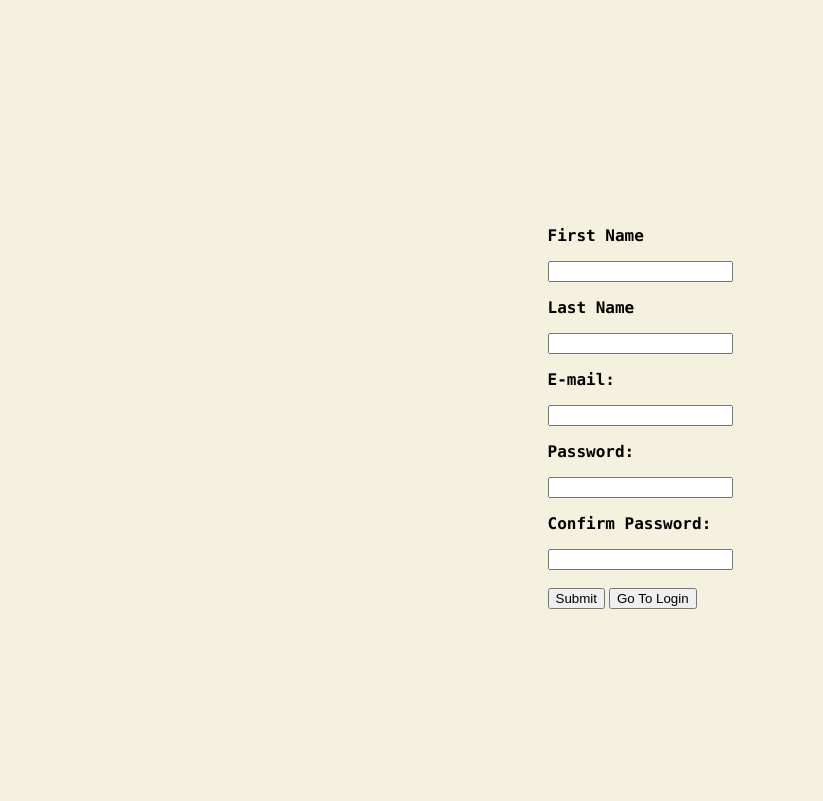
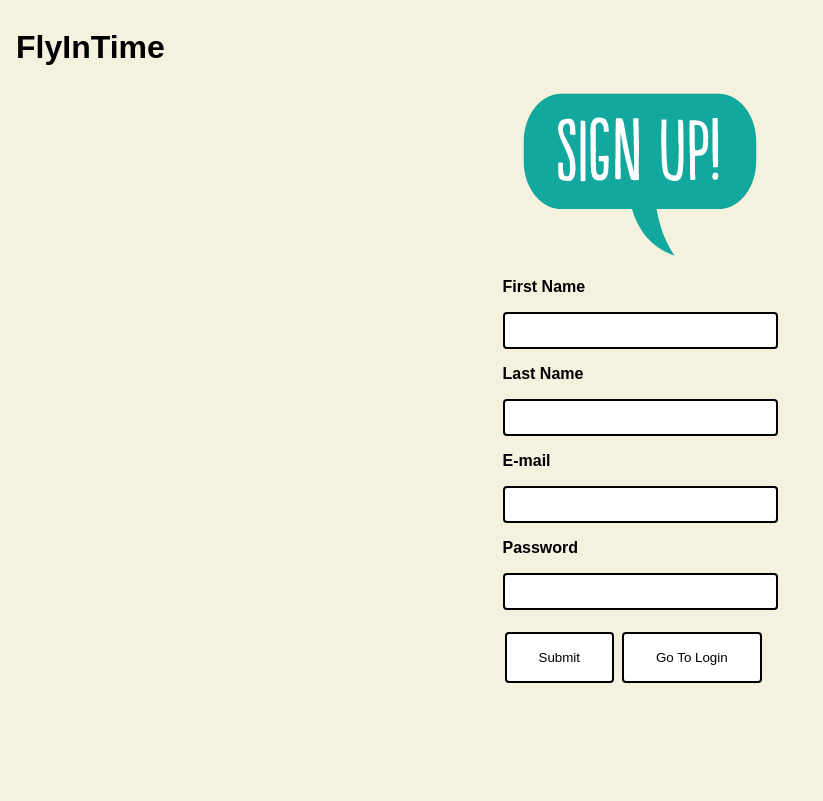
Before and after one commit to MunteanAndra/FlyInTime, a PHP site: page /RegisterPage/register.php in a window 1280 px wide. Shown: the whole page, without its empty margins (0-823 px from the left). After the commit the page ends 683 px from the top, so only its background shows below. Run offline with PHP 8.4, Linux system fonts and the light colour scheme.

Commit message:
Added some extra style for Index,Login and Registration pages, also created Home page and linked login and register features to DataBase

```diff
--- a/RegisterPage/register.php
+++ b/RegisterPage/register.php
@@ -1,10 +1,3 @@
-<?php
-        if(isset($_POST["login"]))
-        {
-            header('Location:../loginpage/login.php');
-        }
-
-    ?>
 <!DOCTYPE html>
 <html>
     <head>
@@ -14,32 +7,63 @@
 
     </head>
     <style>
-        .p1{
-            font-family:"Lucida Console", "Courier New", monospace;
+        .p1, .p2, .p3, .p4, .p5{
+            font-family:'poppins',sans-serif;
         }
-        .p2{
-            font-family:"Lucida Console", "Courier New", monospace;
+        input[type=text] {
+            border: 2px solid;
+            border-radius: 4px;
+            padding: 9px 47px;;
         }
-        .p3{
-            font-family:"Lucida Console", "Courier New", monospace;
+
+        input[type=button], button[type=submit] {
+           background-color: white;
+           padding: 16px 32px;
+           text-decoration: none;
+           margin: 4px 2px;
+           cursor: pointer;
+           border: 2px solid;
+           border-radius: 4px;
         }
-        .p4{
-            font-family:"Lucida Console", "Courier New", monospace;
+
+        .giphy{
+
+            height: auto;
+            width: auto;
         }
-        .p5{
-            font-family:"Lucida Console", "Courier New", monospace;
+
+        body{
+            height: auto;
+            width: auto;
+            margin: 90px;
+            margin-bottom: 100px;
+            display: grid;
+            justify-items: center;
+            background-color: #f4f1deff;
+        }
+
+        h1{
+            font-family: 'poppins',sans-serif;
+            margin-right: 105%;
+            position: absolute;
+            top: 8px;
+            left: 16px;
+        }
+        h1 a{
+            color: black;
+            text-decoration: none;
         }
     </style>
     <body>
     <div class="giphy">
-        <img src= ></img>
+        <img src="../gifs/sign-up-baloon-big.png"></img>
     </div>
-    <form method="POST">
-       <p class="p1"><b>First Name</b></p> <input type="text" name="first name"><br>
-       <p class="p2"><b>Last Name</b></p> <input type="text" name="last name"><br>
-       <p class="p3"><b>E-mail:</b></p> <input type="text" name="email"><br>
-       <p class="p4"><b>Password:</b></p> <input type="text" name="password"><br>
-       <p class="p5"><b>Confirm Password:</b></p> <input type="text" name="confirm password"><br>
+    <form action="registerService.php" method="POST">
+       <h1><a href="../index.php">FlyInTime</a></h1>
+       <p class="p1"><b>First Name</b></p> <input type="text" name="firstname"><br>
+       <p class="p2"><b>Last Name</b></p> <input type="text" name="lastname"><br>
+       <p class="p3"><b>E-mail</b></p> <input type="text" name="email"><br>
+       <p class="p4"><b>Password</b></p> <input type="text" name="password"><br>
        <br>
        <button type="submit" name="confirm">Submit</button>
        <button type="submit" name="login">Go To Login</button>
--- a/styles/registerStyle.css
+++ b/styles/registerStyle.css
@@ -1,12 +1,47 @@
+.p1, .p2, .p3, .p4, .p5{
+    font-family:'poppins',sans-serif;
+}
+input[type=text] {
+    border: 2px solid;
+    border-radius: 4px;
+    padding: 9px 47px;;
+}
+
+input[type=button], button[type=submit] {
+   background-color: white;
+   padding: 16px 32px;
+   text-decoration: none;
+   margin: 4px 2px;
+   cursor: pointer;
+   border: 2px solid;
+   border-radius: 4px;
+}
+
+.giphy{
+
+    height: auto;
+    width: auto;
+}
+
 body{
-    height: 100%;
-    margin:15%;
+    height: auto;
+    width: auto;
+    margin: 90px;
+    margin-bottom: 100px;
     display: grid;
     justify-items: center;
     background-color: #f4f1deff;
-
 }
 
-.giphy{
-    vertical-align: text-top;
+h1{
+    font-family: 'poppins',sans-serif;
+    margin-right: 105%;
+    position: absolute;
+    top: 8px;
+    left: 16px;
 }
+
+h1 a{
+    color: black;
+    text-decoration: none;
+}
```
Also changed, not shown: HomePage/home.php (added, +16 -0 lines), RegisterPage/registerService.php (added, +33 -0 lines), index.php (+39 -6 lines), loginpage/login.php (+35 -15 lines), loginpage/loginService.php (+32 -0 lines), styles/homeStyle.css (added, +12 -0 lines), styles/indexStyle.css (+34 -4 lines), styles/loginStyle.css (+37 -2 lines), gifs/._giphy.gif (deleted), gifs/sign-up-baloon-big.png (added).
